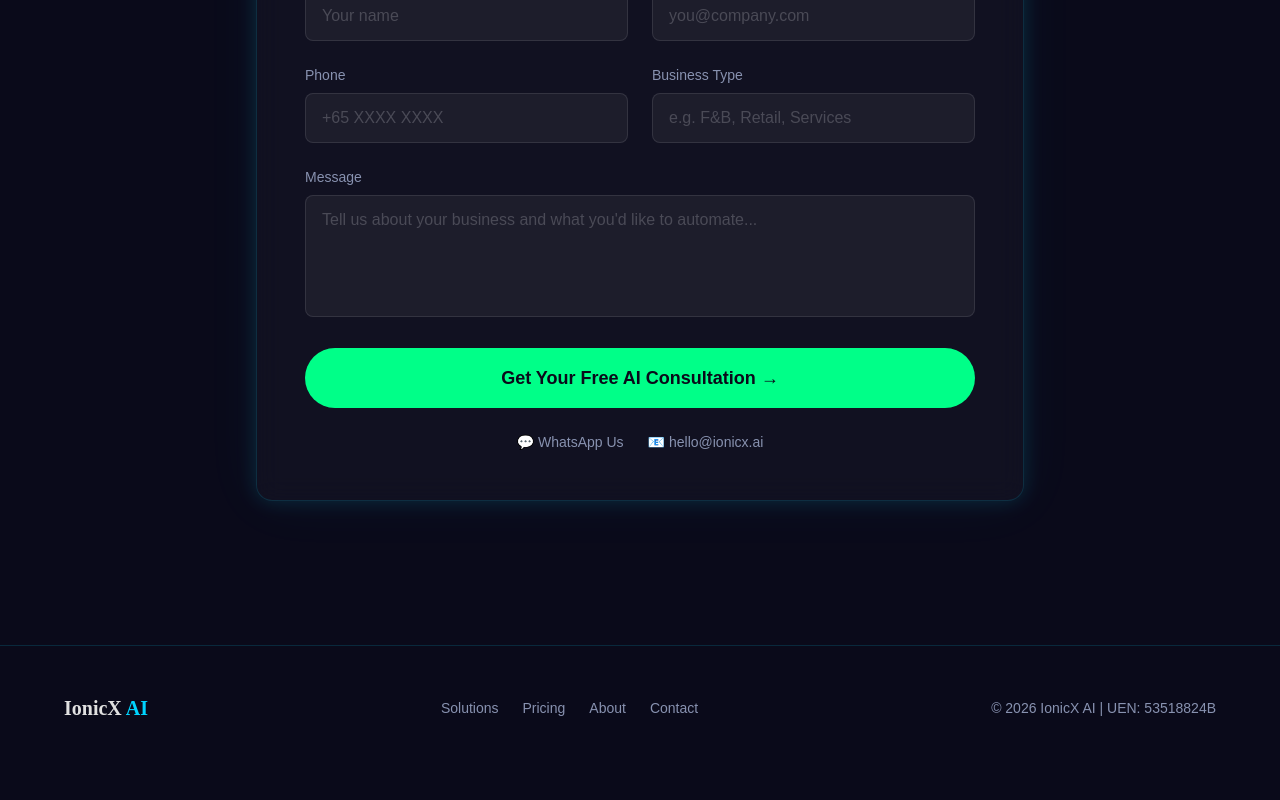
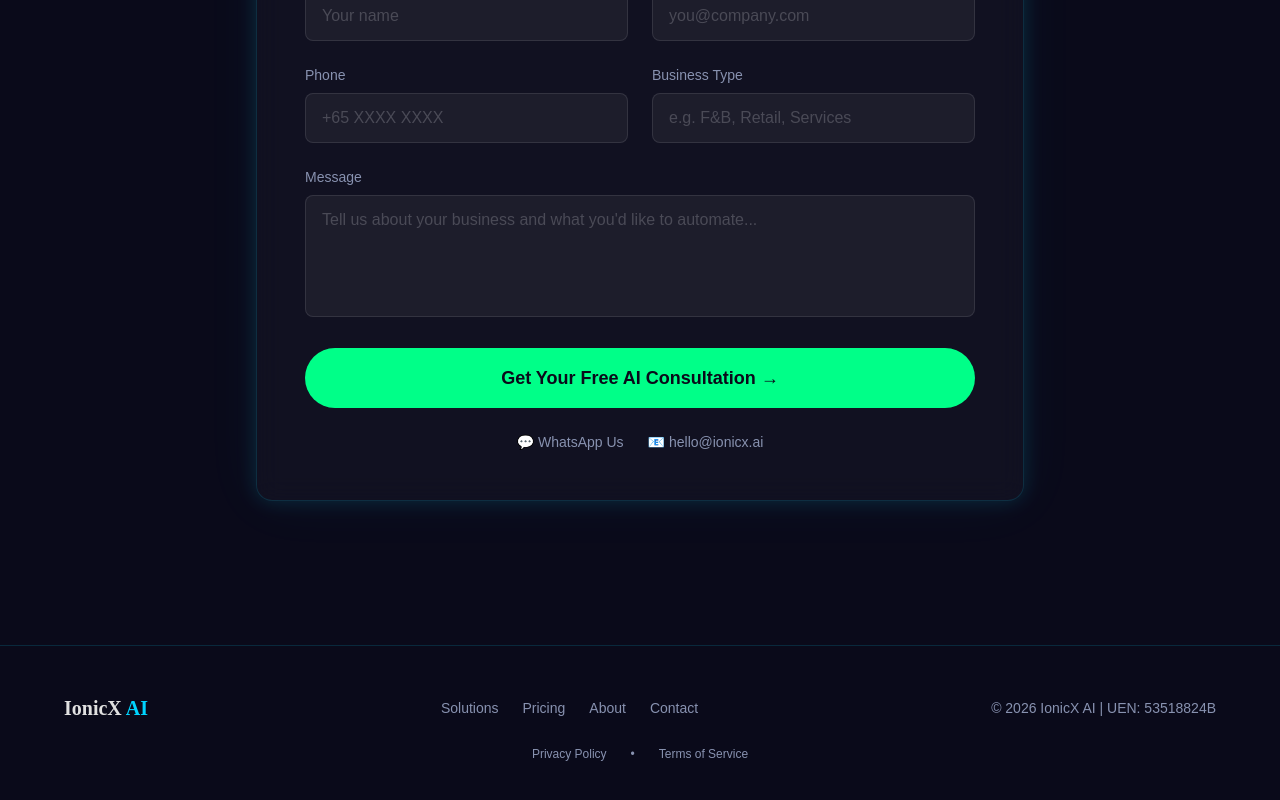
Before and after one commit to IsaacYap90/ionicx-ai, a Next.js app: page / in a window 1280 px wide. Shown: the part 4853-5653 px from the top of the page. Before the commit the page ends 5623 px from the top, so only its background shows below. Built offline with nearby package versions, Linux system fonts and the light colour scheme.

Commit message:
feat: add Privacy Policy + Terms links to footer

```diff
--- a/src/app/page.tsx
+++ b/src/app/page.tsx
@@ -535,6 +535,11 @@ function Footer() {
           {t("footer.copyright")}
         </div>
       </div>
+      <div className="max-w-6xl mx-auto flex justify-center gap-6 mt-6 text-xs text-[var(--text-dim)]">
+        <a href="/privacy" className="hover:text-[#00d4ff] transition-colors">Privacy Policy</a>
+        <span>•</span>
+        <a href="/terms" className="hover:text-[#00d4ff] transition-colors">Terms of Service</a>
+      </div>
     </footer>
   );
 }
```
